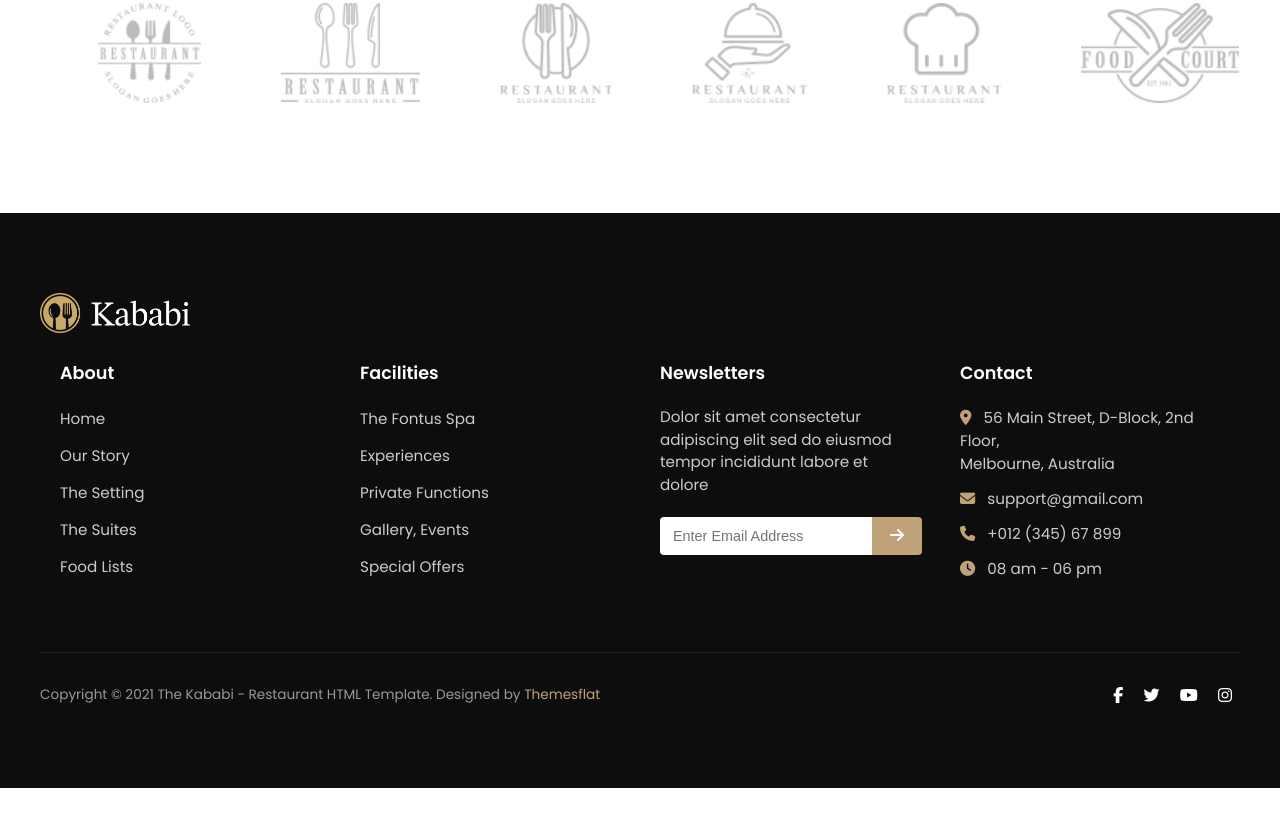
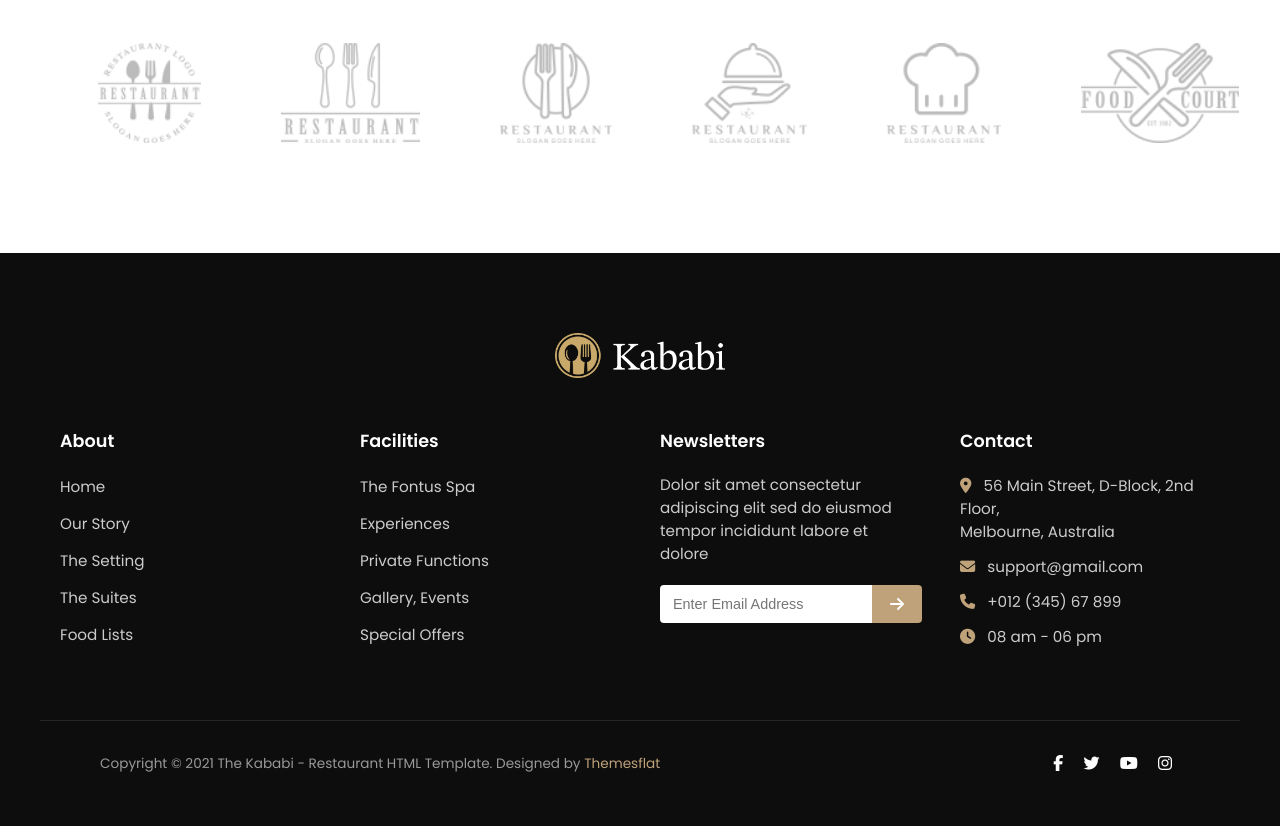
Before and after one commit to luciemtro/Kababi, a website: page index.html in a window 1280 px wide. Shown: the part 7571-8397 px from the top of the page. Before the commit the page ends 8359 px from the top, so only its background shows below. Drawn offline with nearby package versions, Linux system fonts and the light colour scheme; a web font is replaced by a local one.

Commit message:
modification padding footer et logo footer

```diff
--- a/index.html
+++ b/index.html
@@ -457,7 +457,11 @@
       <!-- Brand -->
 
       <div class="footer__brand">
-        <img src="./assets/images/logo/logo2.png" alt="Kababi logo" />
+        <img
+          src="./assets/images/logo/logo2.png"
+          alt="Kababi logo"
+          style="width: 170px"
+        />
       </div>
       <div class="container footer__grid">
         <!-- About -->
--- a/scss/layout/_footer.scss
+++ b/scss/layout/_footer.scss
@@ -16,12 +16,12 @@
     gap: 40px;
     margin-bottom: 60px;
   }
-
-  .footer__brand img {
-    width: 150px;
-    margin-bottom: 20px;
+  .footer__brand {
+    display: flex;
+    justify-content: center;
+    margin-bottom: 50px;
+    margin-bottom: 50px;
   }
-
   .footer__section {
     h4 {
       font-size: 1.1rem;
@@ -147,7 +147,7 @@
 
   .footer__bottom {
     border-top: 1px solid rgba(255, 255, 255, 0.1);
-    padding-top: 30px;
+    padding: 30px 60px 0 60px;
     display: flex;
     flex-direction: column;
     align-items: center;
--- a/scss/sections/_latest.scss
+++ b/scss/sections/_latest.scss
@@ -32,8 +32,7 @@
         background-color: #faf6f0;
         box-shadow: 0 10px 24px rgba(0, 0, 0, 0.08);
         transition: transform 0.25s ease, box-shadow 0.25s ease;
-
-        img {
+        cu img {
           width: 100%;
           height: 220px;
           object-fit: cover;
```
Also changed, not shown: css/style.css, 1 other file.
